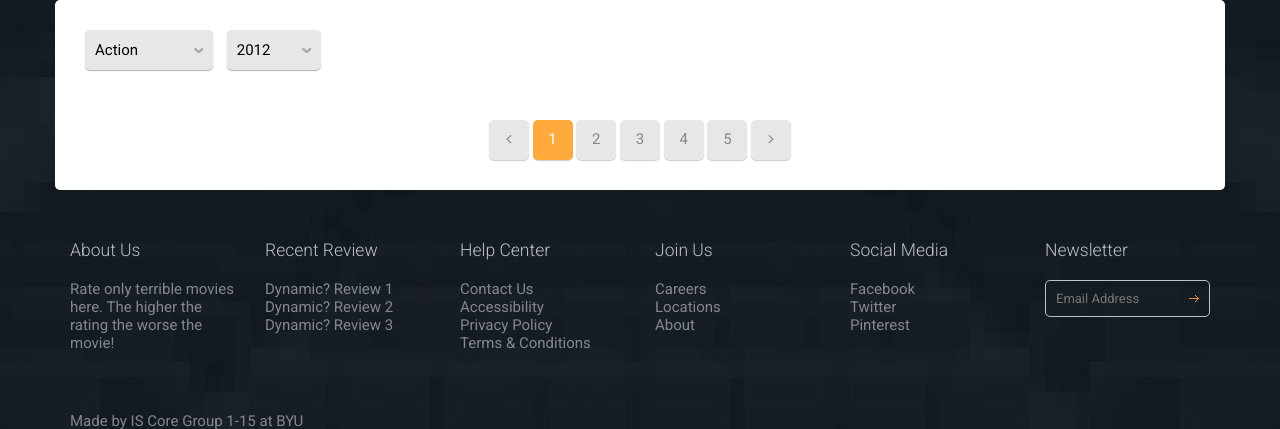
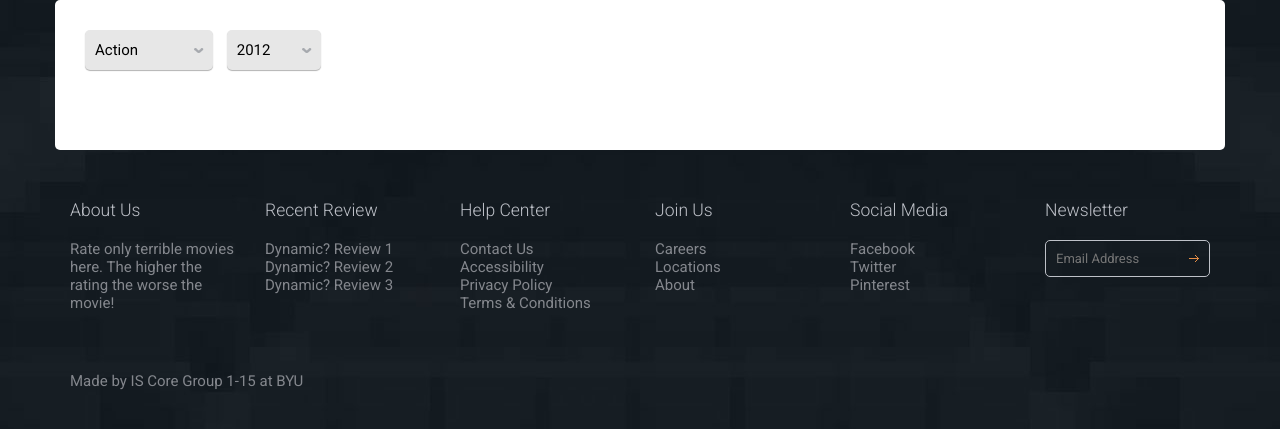
Before and after one commit to IS-Core-1-15/MovieReviewSite, a Django app: page / in a window 1280 px wide. Shown: the part 253-682 px from the top of the page. Run offline with Django 3.2, Linux system fonts and the light colour scheme; data that the repository does not hold is empty.

Commit message:
removed page nubmers

```diff
--- a/templates/crudmovies/index.html
+++ b/templates/crudmovies/index.html
@@ -28,7 +28,7 @@
 	{% endfor %}
 </div> <!-- .movie-list -->
 
-<div class="pagination"> <!-- TODO: Paginagtion work?-->
+{% comment %} <div class="pagination"> <!-- TODO: Paginagtion work?-->
 	<a href="#" class="page-number prev"><i class="fa fa-angle-left"></i></a>
 	<span class="page-number current">1</span>
 	<a href="#" class="page-number">2</a>
@@ -36,5 +36,5 @@
 	<a href="#" class="page-number">4</a>
 	<a href="#" class="page-number">5</a>
 	<a href="#" class="page-number next"><i class="fa fa-angle-right"></i></a>
-</div>
+</div> {% endcomment %}
 {% endblock %}
```
